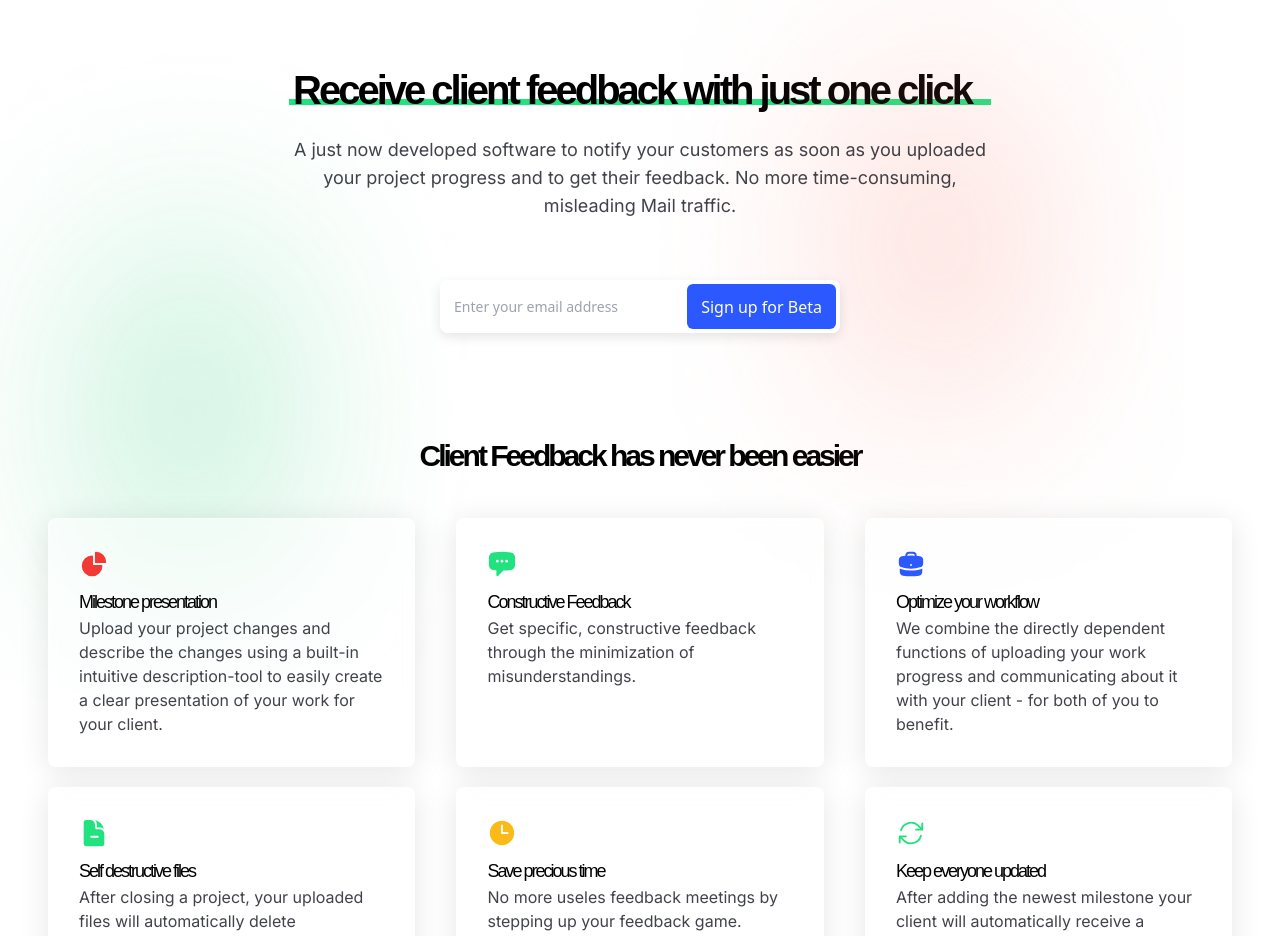
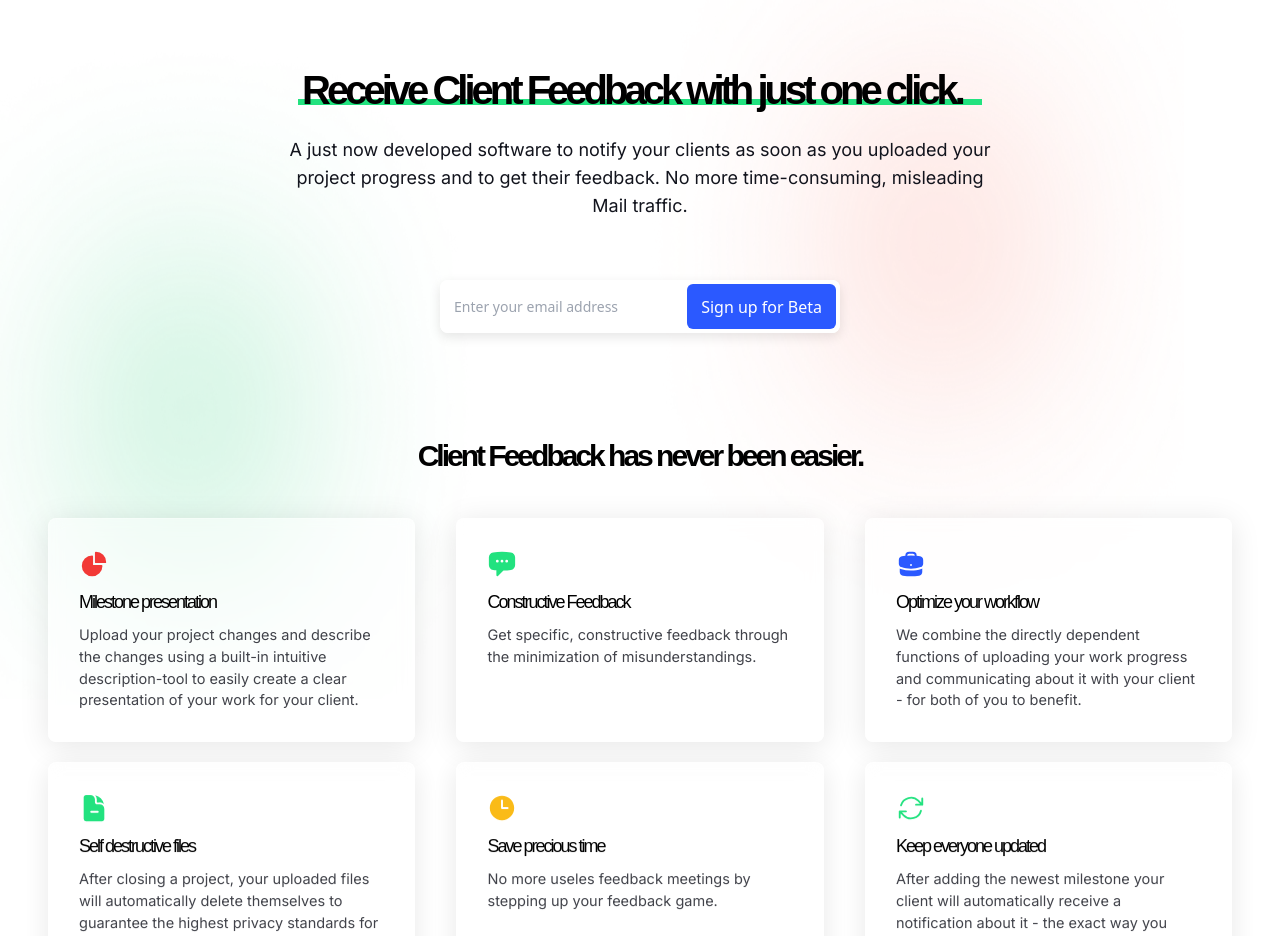
Before and after one commit to Matani-dev/Matani_Website, a Nuxt app: page / in a window 1280 px wide. Shown: the part 140-1076 px from the top of the page. Built offline with nearby package versions, Linux system fonts and the light colour scheme; a web font is replaced by a local one.

Commit message:
first version

```diff
--- /dev/null
+++ b/mixins/aos.js
@@ -0,0 +1,8 @@
+import AOS from 'aos'
+import 'aos/dist/aos.css'
+
+export default {
+  mounted() {
+    AOS.init({ })
+  }
+}
--- a/nuxt.config.js
+++ b/nuxt.config.js
@@ -1,7 +1,7 @@
 export default {
   // Global page headers: https://go.nuxtjs.dev/config-head
   head: {
-    title: 'matani-prelaunch',
+    title: 'Matani - Feedback Tool for Designers',
     htmlAttrs: {
       lang: 'en'
     },
--- a/package.json
+++ b/package.json
@@ -10,6 +10,7 @@
   },
   "dependencies": {
     "@nuxtjs/axios": "^5.13.6",
+    "aos": "^2.3.4",
     "core-js": "^3.15.1",
     "nuxt": "^2.15.7"
   },
--- a/pages/index.vue
+++ b/pages/index.vue
@@ -1,25 +1,25 @@
 <template>
 	<div>
 		<header>
-			<img class="logo" src="@/assets/images/Logo.svg" alt="Matani Logo">
+			<img class="logo" data-aos="fade-down" src="@/assets/images/Logo.svg" alt="Matani Logo">
 			<img class="bg" src="@/assets/images/bg.png" alt="Background">
-			<h1 class="gradient padding"><span>Receive client feedback with just one click</span></h1>
-			<p>
-				A just now developed software to notify your customers as soon as you uploaded your project progress and to get their
+			<h1 data-aos-duration="2000" class="gradient padding" data-aos="fade-up"><span>Receive Client Feedback with just one click.</span></h1>
+			<p data-aos="fade-up" data-aos-duration="2000">
+				A just now developed software to notify your clients as soon as you uploaded your project progress and to get their
 				feedback. No more time-consuming, misleading Mail traffic.
 			</p>
 
-			<div class="input__wrapper">
+			<div class="input__wrapper" data-aos="fade-up" data-aos-duration="2000">
 				<input type="text" placeholder="Enter your email address">
 				<button>Sign up for Beta</button>
 			</div>
 		</header>
 
 		<section class="content">
-			<h2>Client Feedback has never been easier</h2>
+			<h2 data-aos="fade-up" data-aos-duration="3000">Client Feedback has never been easier.</h2>
 
 			<div class="container">
-				<div class="box">
+				<div class="box" data-aos="fade-up" data-aos-duration="3000">
 					<svg xmlns="http://www.w3.org/2000/svg" viewBox="0 0 24 24" fill="currentColor" class="icon milestone">
 						<path fill-rule="evenodd" d="M2.25 13.5a8.25 8.25 0 018.25-8.25.75.75 0 01.75.75v6.75H18a.75.75 0 01.75.75 8.25 8.25 0 01-16.5 0z" clip-rule="evenodd" />
 						<path fill-rule="evenodd" d="M12.75 3a.75.75 0 01.75-.75 8.25 8.25 0 018.25 8.25.75.75 0 01-.75.75h-7.5a.75.75 0 01-.75-.75V3z" clip-rule="evenodd" />
@@ -32,7 +32,7 @@
 					</p>
 				</div>
 
-				<div class="box">
+				<div class="box" data-aos="fade-up" data-aos-duration="3000">
 					<svg xmlns="http://www.w3.org/2000/svg" viewBox="0 0 24 24" fill="currentColor" class="icon feedback">
 						<path fill-rule="evenodd" d="M12 2.25c-2.429 0-4.817.178-7.152.521C2.87 3.061 1.5 4.795 1.5 6.741v6.018c0 1.946 1.37 3.68 3.348 3.97.877.129 1.761.234 2.652.316V21a.75.75 0 001.28.53l4.184-4.183a.39.39 0 01.266-.112c2.006-.05 3.982-.22 5.922-.506 1.978-.29 3.348-2.023 3.348-3.97V6.741c0-1.947-1.37-3.68-3.348-3.97A49.145 49.145 0 0012 2.25zM8.25 8.625a1.125 1.125 0 100 2.25 1.125 1.125 0 000-2.25zm2.625 1.125a1.125 1.125 0 112.25 0 1.125 1.125 0 01-2.25 0zm4.875-1.125a1.125 1.125 0 100 2.25 1.125 1.125 0 000-2.25z" clip-rule="evenodd" />
 					</svg>
@@ -43,7 +43,7 @@
 					</p>
 				</div>
 
-				<div class="box">
+				<div class="box" data-aos="fade-up" data-aos-duration="3000">
 					<svg xmlns="http://www.w3.org/2000/svg" viewBox="0 0 24 24" fill="currentColor" class="icon workflow">
 						<path fill-rule="evenodd" d="M7.5 5.25a3 3 0 013-3h3a3 3 0 013 3v.205c.933.085 1.857.197 2.774.334 1.454.218 2.476 1.483 2.476 2.917v3.033c0 1.211-.734 2.352-1.936 2.752A24.726 24.726 0 0112 15.75c-2.73 0-5.357-.442-7.814-1.259-1.202-.4-1.936-1.541-1.936-2.752V8.706c0-1.434 1.022-2.7 2.476-2.917A48.814 48.814 0 017.5 5.455V5.25zm7.5 0v.09a49.488 49.488 0 00-6 0v-.09a1.5 1.5 0 011.5-1.5h3a1.5 1.5 0 011.5 1.5zm-3 8.25a.75.75 0 100-1.5.75.75 0 000 1.5z" clip-rule="evenodd" />
 						<path d="M3 18.4v-2.796a4.3 4.3 0 00.713.31A26.226 26.226 0 0012 17.25c2.892 0 5.68-.468 8.287-1.335.252-.084.49-.189.713-.311V18.4c0 1.452-1.047 2.728-2.523 2.923-2.12.282-4.282.427-6.477.427a49.19 49.19 0 01-6.477-.427C4.047 21.128 3 19.852 3 18.4z" />
@@ -56,7 +56,7 @@
 					</p>
 				</div>
 
-				<div class="box">
+				<div class="box" data-aos="fade-up" data-aos-duration="3000">
 					<svg xmlns="http://www.w3.org/2000/svg" viewBox="0 0 24 24" fill="currentColor" class="icon document">
 						<path fill-rule="evenodd" d="M5.625 1.5H9a3.75 3.75 0 013.75 3.75v1.875c0 1.036.84 1.875 1.875 1.875H16.5a3.75 3.75 0 013.75 3.75v7.875c0 1.035-.84 1.875-1.875 1.875H5.625a1.875 1.875 0 01-1.875-1.875V3.375c0-1.036.84-1.875 1.875-1.875zM9.75 14.25a.75.75 0 000 1.5H15a.75.75 0 000-1.5H9.75z" clip-rule="evenodd" />
 						<path d="M14.25 5.25a5.23 5.23 0 00-1.279-3.434 9.768 9.768 0 016.963 6.963A5.23 5.23 0 0016.5 7.5h-1.875a.375.375 0 01-.375-.375V5.25z" />
@@ -69,7 +69,7 @@
 					</p>
 				</div>
 
-				<div class="box">
+				<div class="box" data-aos="fade-up" data-aos-duration="3000">
 					<svg xmlns="http://www.w3.org/2000/svg" viewBox="0 0 24 24" fill="currentColor" class="icon time">
 						<path fill-rule="evenodd" d="M12 2.25c-5.385 0-9.75 4.365-9.75 9.75s4.365 9.75 9.75 9.75 9.75-4.365 9.75-9.75S17.385 2.25 12 2.25zM12.75 6a.75.75 0 00-1.5 0v6c0 .414.336.75.75.75h4.5a.75.75 0 000-1.5h-3.75V6z" clip-rule="evenodd" />
 					</svg>
@@ -80,7 +80,7 @@
 					</p>
 				</div>
 
-				<div class="box">
+				<div class="box" data-aos="fade-up" data-aos-duration="3000">
 					<svg xmlns="http://www.w3.org/2000/svg" viewBox="0 0 24 24" fill="currentColor" class="icon update">
 						<path fill-rule="evenodd" d="M4.755 10.059a7.5 7.5 0 0112.548-3.364l1.903 1.903h-3.183a.75.75 0 100 1.5h4.992a.75.75 0 00.75-.75V4.356a.75.75 0 00-1.5 0v3.18l-1.9-1.9A9 9 0 003.306 9.67a.75.75 0 101.45.388zm15.408 3.352a.75.75 0 00-.919.53 7.5 7.5 0 01-12.548 3.364l-1.902-1.903h3.183a.75.75 0 000-1.5H2.984a.75.75 0 00-.75.75v4.992a.75.75 0 001.5 0v-3.18l1.9 1.9a9 9 0 0015.059-4.035.75.75 0 00-.53-.918z" clip-rule="evenodd" />
 					</svg>
@@ -95,8 +95,8 @@
 		</section>
 
 		<section class="cta">
-			<h2 class="gradient padding"><span>Drop us a line or two, we are open for creative minds and collaborations!</span></h2>
-			<a href="https://discord.gg/fNXV9xMc" target="_blank">
+			<h2 class="gradient padding"  data-aos="fade-up" data-aos-duration="2000"><span>Drop us a line or two, we are open for creative minds and collaborations!</span></h2>
+			<a href="https://discord.gg/fNXV9xMc" target="_blank"  data-aos="fade-up" data-aos-duration="2000">
 				<img src="@/assets/images/Discord.svg" alt="Discord Logo">
 			</a>
 		</section>
@@ -118,8 +118,10 @@
 </template>
 
 <script>
+import aosMixin from '~/mixins/aos'
+
 export default {
-
+	mixins: [aosMixin]
 }
 </script>
 
@@ -154,9 +156,9 @@ header {
 		font-family: "Lexend Exa", Arial, Helvetica, sans-serif;
 		font-size: 40px;
 		text-align: center;
-		font-weight: 800;
+		font-weight: 700;
 		max-width: 60%;
-		letter-spacing: -3px;
+		letter-spacing: -4px;
 
 		&.gradient span {
 			background: linear-gradient(0deg, rgba(255,0,255,0) 0%, rgba(255,0,255,0) 16%, var(--green) 16%, var(--green) 30%, rgba(255,0,255,0) 30%);
@@ -247,10 +249,11 @@ section.content {
 			h5 {
 				letter-spacing: -2px;
 				font-size: 18px;
+				margin-bottom: 8px;
 			}
 
 			p {
-				font-size: 16px;
+				font-size: 14.5px;
 			}
 
 			.icon {
```
Also changed, not shown: 1 other file (tests, documents, lock files or other folders).
